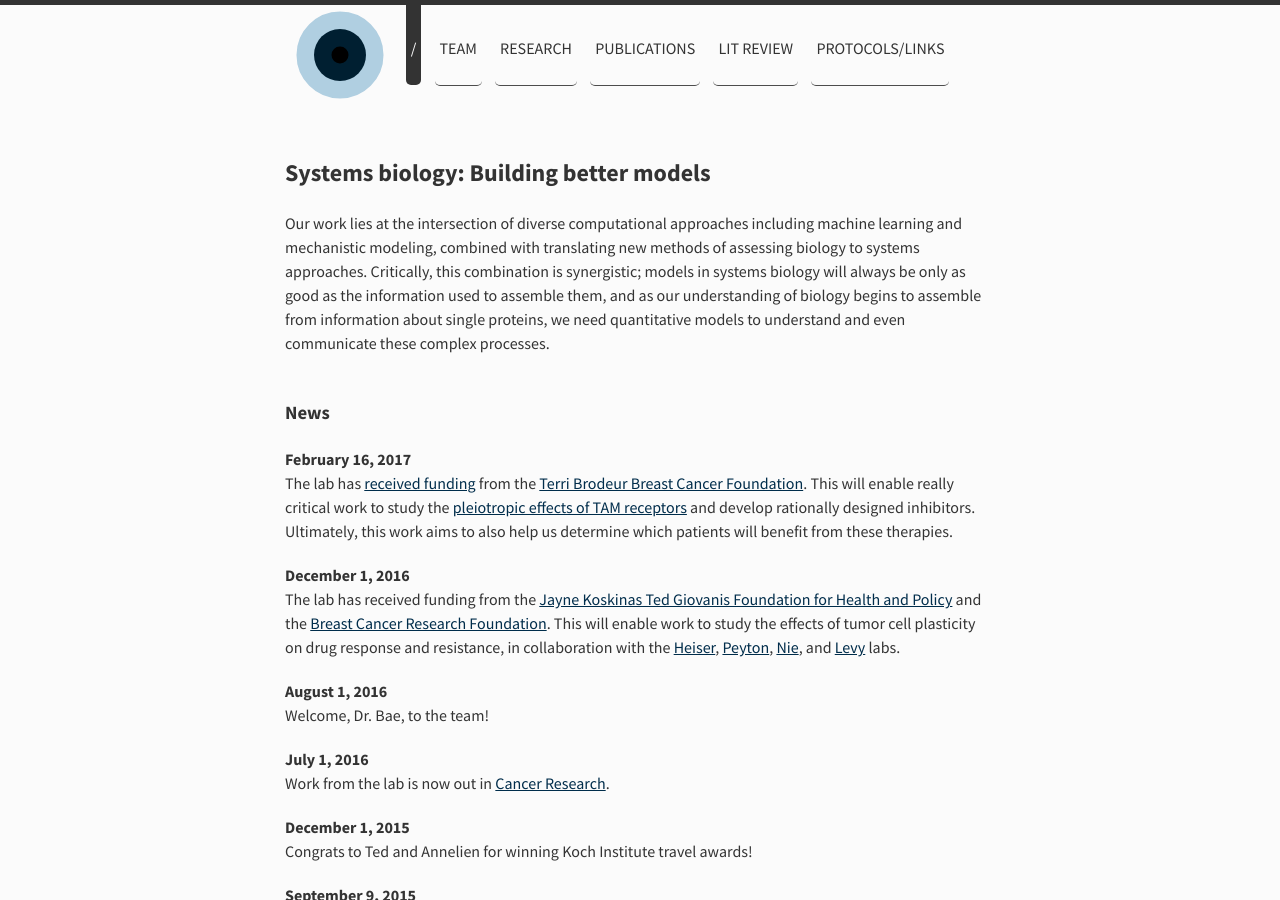
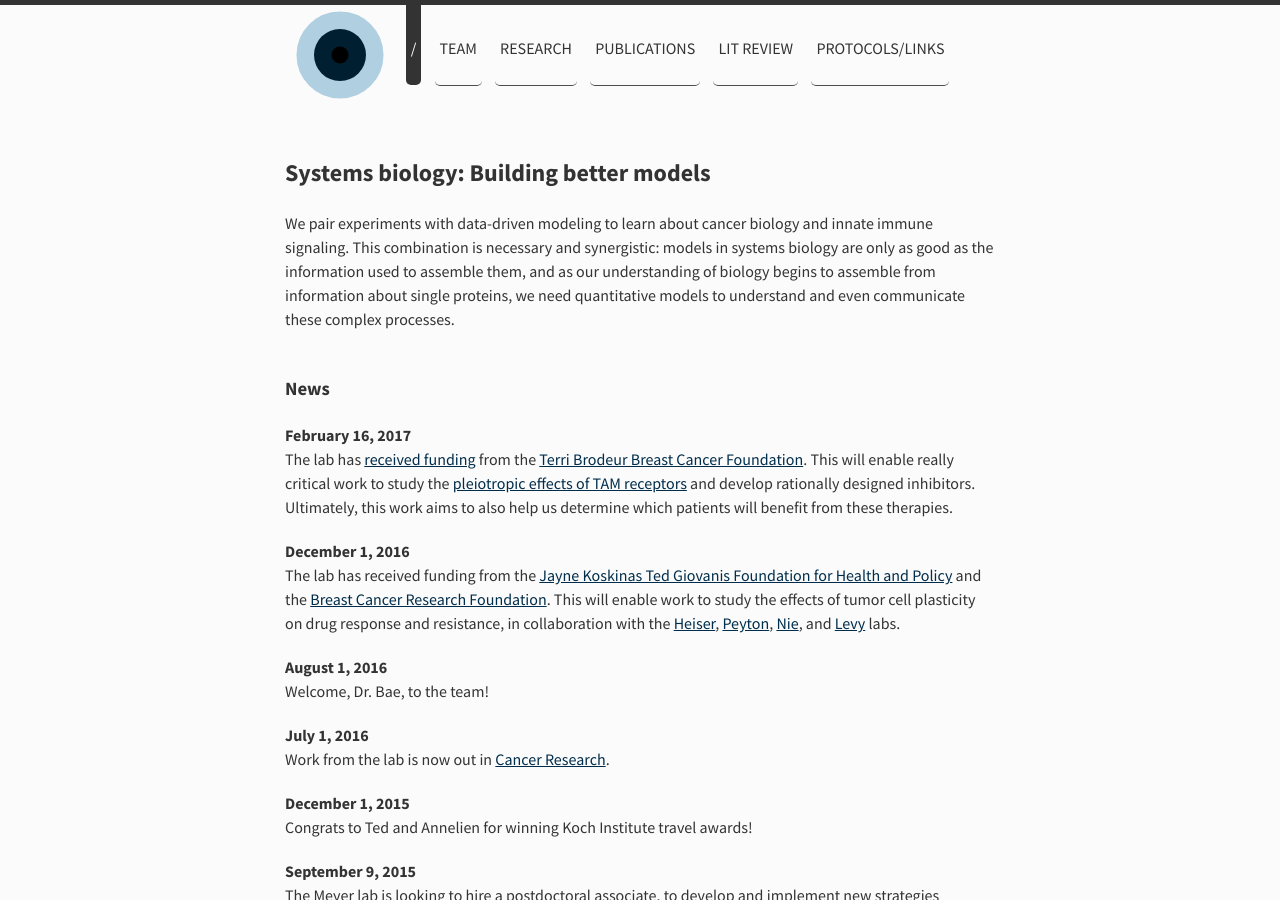
Before and after one commit to meyer-lab/asmlab.org, a Jekyll site: the page built from index.html, in a window 1280 px wide and 900 px high. Built offline with Jekyll 4.4.1, drawn with Linux system fonts in a browser that asks for light colours; nearby versions of some CDN libraries; Markdown is read by kramdown in place of the engine named in the settings; comment, search, counter and statistics services are not loaded.

Commit message:
Update index.html
Change intro sentence.

```diff
--- a/index.html
+++ b/index.html
@@ -5,7 +5,7 @@ title: /
 
 <h2> Systems biology: Building better models </h2>
 
-<p>Our work lies at the intersection of diverse computational approaches including machine learning and mechanistic modeling, combined with translating new methods of assessing biology to systems approaches. Critically, this combination is synergistic; models in systems biology will always be only as good as the information used to assemble them, and as our understanding of biology begins to assemble from information about single proteins, we need quantitative models to understand and even communicate these complex processes.</p>
+<p>We pair experiments with data-driven modeling to learn about cancer biology and innate immune signaling. This combination is necessary and synergistic: models in systems biology are only as good as the information used to assemble them, and as our understanding of biology begins to assemble from information about single proteins, we need quantitative models to understand and even communicate these complex processes.</p>
 
 <br />
 
```
